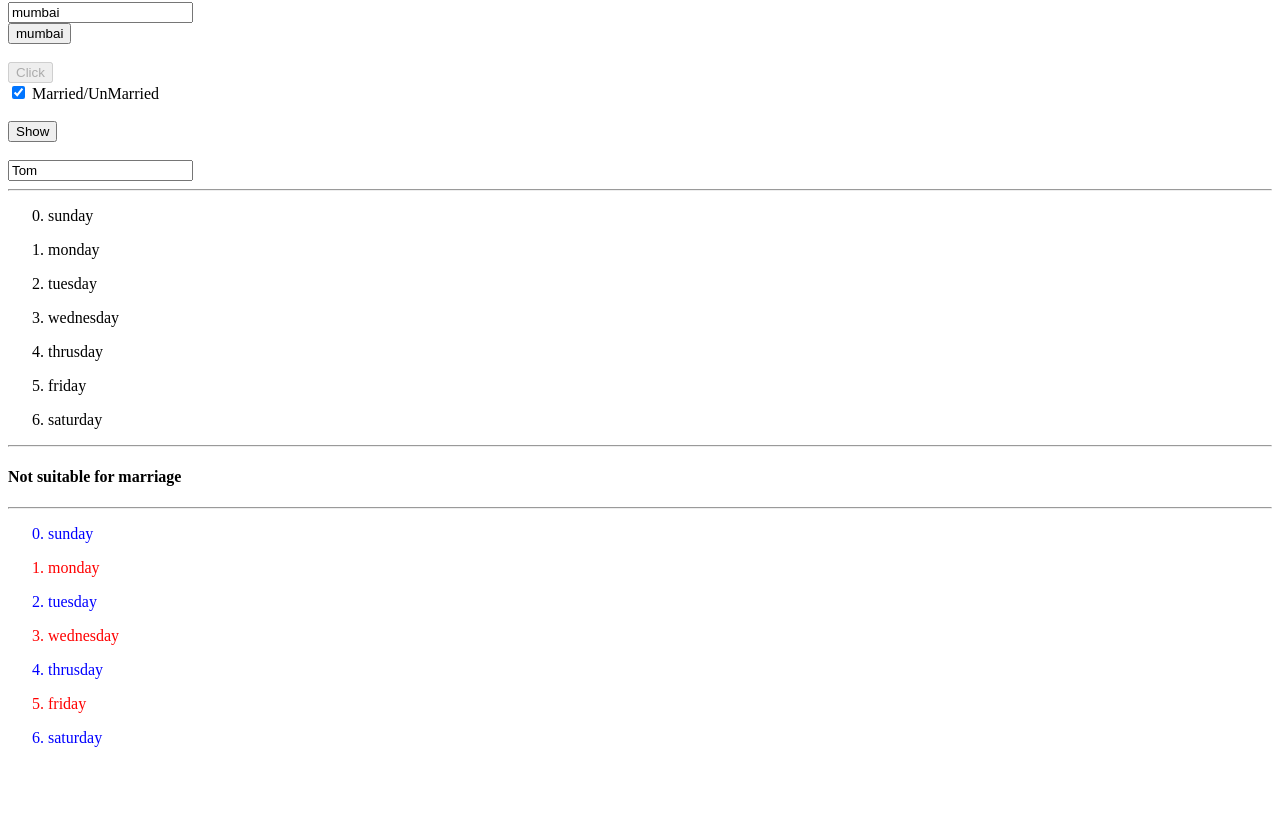
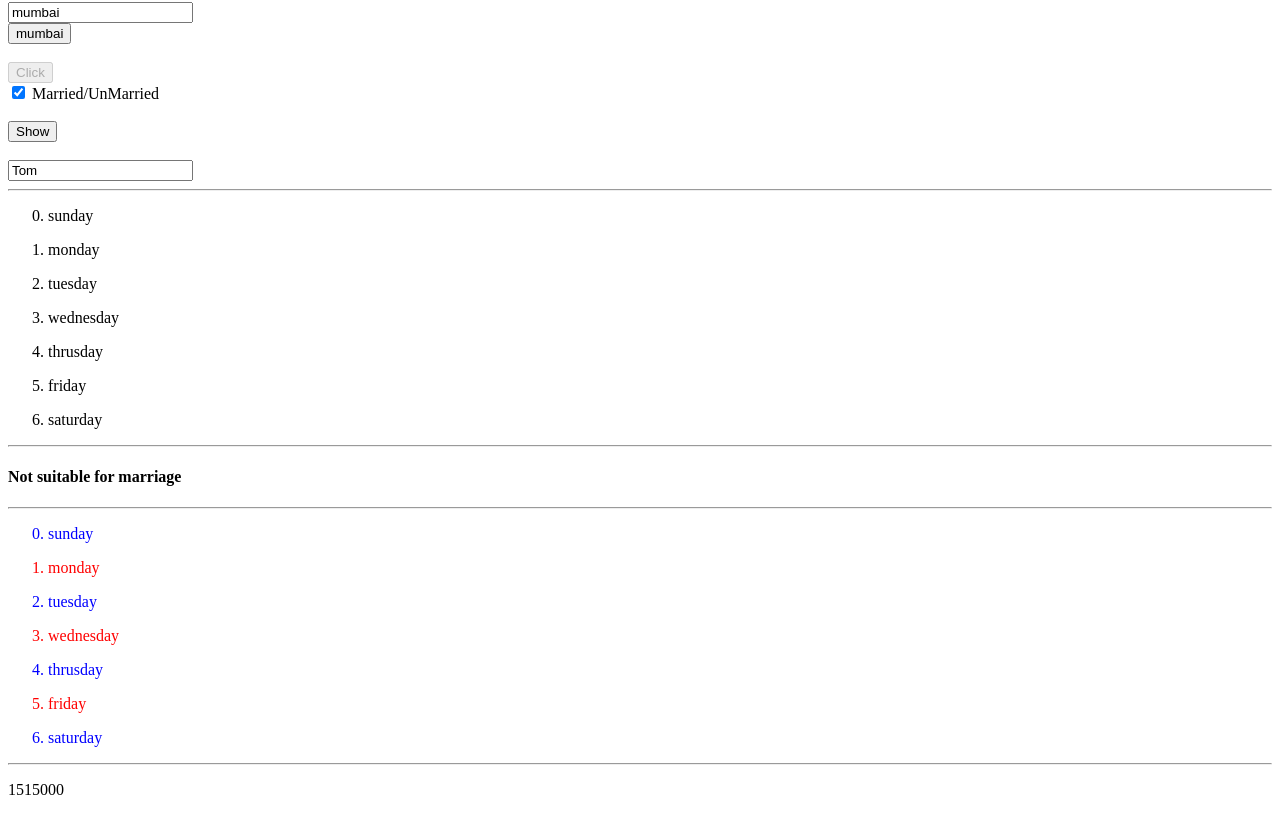
Before and after one commit to akbtech17/angular-lit-training, an Angular app in the folder demoangular/: page / in a window 1280 px wide. Shown: the part 442-1257 px from the top of the page. Before the commit the page ends 1205 px from the top, so only its background shows below. Built offline with nearby package versions, Linux system fonts and the light colour scheme.

Commit message:
interpolation of total salary in html

```diff
--- a/demoangular/src/app/emplist/emplist.component.html
+++ b/demoangular/src/app/emplist/emplist.component.html
@@ -24,3 +24,6 @@
         <li value={{i}} style="color: red;">{{item}}</li>
     </ng-template>
 </ol>
+
+<hr>
+<p>{{GetTotal()}}</p>
--- a/demoangular/src/app/emplist/emplist.component.ts
+++ b/demoangular/src/app/emplist/emplist.component.ts
@@ -17,6 +17,13 @@ export class EmplistComponent implements OnInit {
     {id: 14, name: 'Aakrithi', salary:55000, dept:'ITM'},
     {id: 15, name: 'Bhavya', salary:65000, dept:'IMT'}
   ]
+  GetTotal(): number {
+    let total: number = 0
+    for(var i=0; i<this.EmpArr.length; i++) {
+      total += total+this.EmpArr[i].salary
+    }
+    return total
+  }
   constructor() { }
 
   ngOnInit(): void {
```
